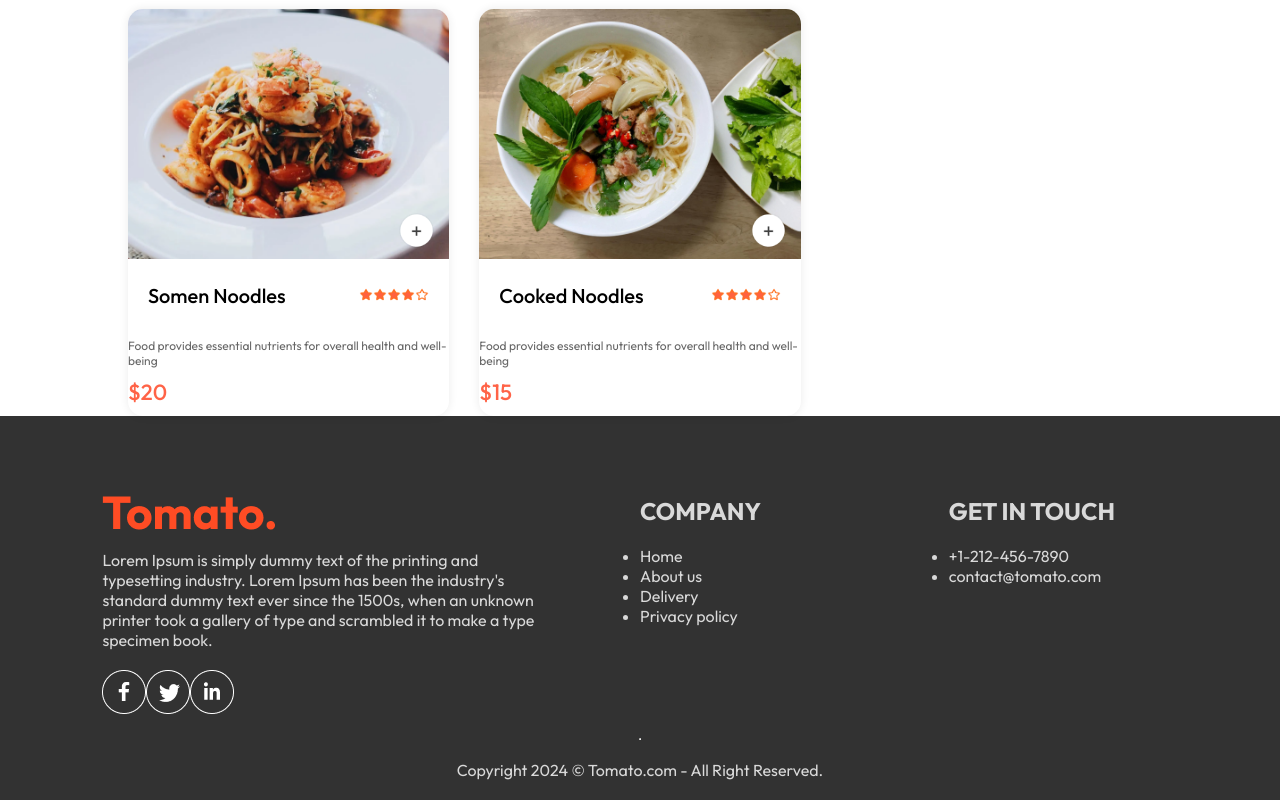
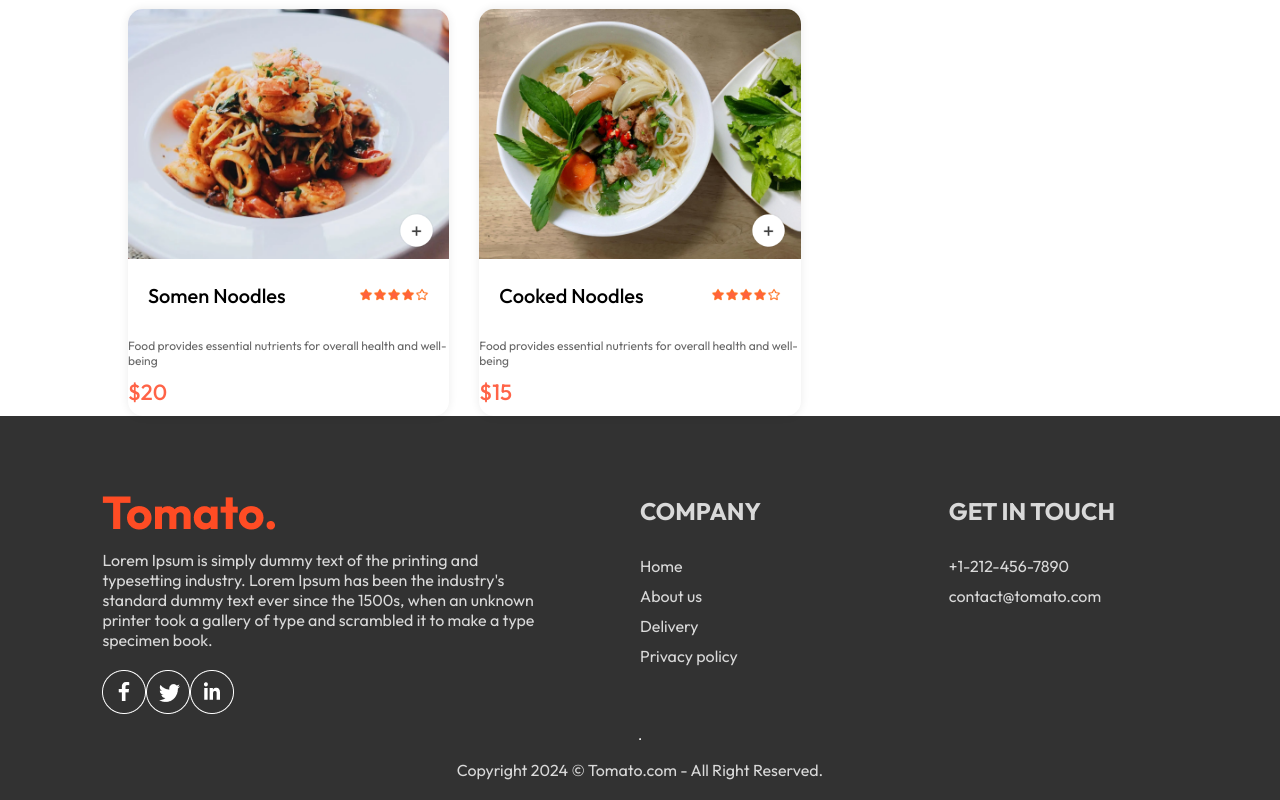
Before and after one commit to Mintu1036/FoodDelivery, a React (Vite) app: page / in a window 1280 px wide. Shown: the part 5517-6317 px from the top of the page. Built offline with nearby package versions, Linux system fonts and the light colour scheme.

Commit message:
feat:setup

```diff
--- a/src/components/Footer/Footer.css
+++ b/src/components/Footer/Footer.css
@@ -20,3 +20,11 @@
     align-items: start;
     gap: 20px;
 }
+.footer-content-left li, .footer-content-right li, .footer-content-center li{
+    list-style: none;
+    margin-bottom: 10px;
+}
+.footer-content-right h2, .footer-content-center h2{
+    list-style: none;
+    margin-bottom: 10px;
+}
```
